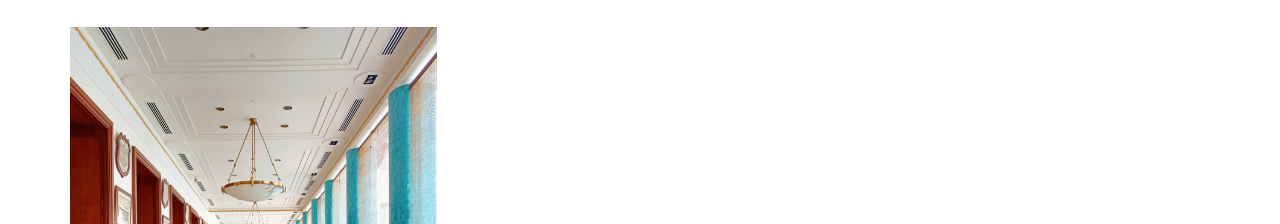
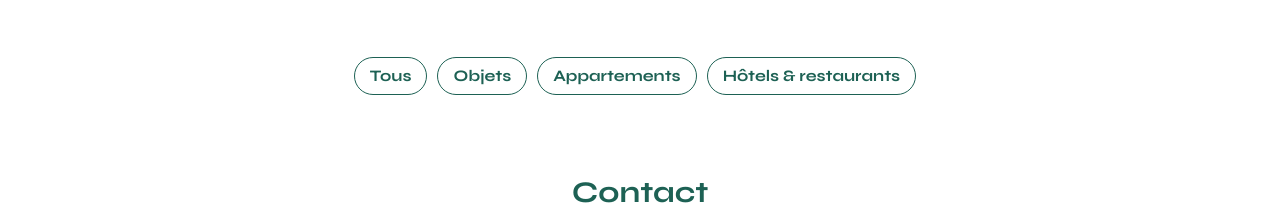
Before and after one commit to T0WT0W/Projet_3_Archi, a plain HTML site: page FrontEnd/index.html in a window 1280 px wide. Shown: the part 568-792 px from the top of the page. Drawn offline with nearby package versions, Linux system fonts and the light colour scheme; no server answers.

Commit message:
“Desktop”

```diff
--- a/FrontEnd/assets/script.js
+++ b/FrontEnd/assets/script.js
@@ -2,21 +2,15 @@ axios.get('http://localhost:5678/api/works')
   .then(function (response) {
     const works = response.data
     let gallery = document.getElementById("gallery")
-    let nouvelleFigure = document.createElement('figure')
-    let image = document.createElement('img')
-    image.src = "assets/images/hotel-first-arte-new-delhi.png"
-    let figcaption = document.createElement('figcaption')
-    figcaption.textContent = "Hotel First Arte - New Delhi"
-
-    gallery.append(nouvelleFigure)
-    nouvelleFigure.append(image)
-    nouvelleFigure.append(figcaption)
 
     for (let work of works) {
-        console.log(work.title)
+        let nouvelleFigure = document.createElement('figure')
+        let image = document.createElement('img')
+        image.src = work.imageUrl
+        let figcaption = document.createElement('figcaption')
+        figcaption.textContent = work.title
+        gallery.append(nouvelleFigure)
+        nouvelleFigure.append(image)
+        nouvelleFigure.append(figcaption)
     }
-
-
-
-
   })
--- a/FrontEnd/assets/style.css
+++ b/FrontEnd/assets/style.css
@@ -23,29 +23,36 @@ time, mark, audio, video {
 	font: inherit;
 	vertical-align: baseline;
 }
+
 /* HTML5 display-role reset for older browsers */
 article, aside, details, figcaption, figure,
 footer, header, hgroup, menu, nav, section {
 	display: block;
 }
+
 body {
 	line-height: 1;
 }
+
 ol, ul {
 	list-style: none;
 }
+
 blockquote, q {
 	quotes: none;
 }
+
 blockquote:before, blockquote:after,
 q:before, q:after {
 	content: '';
 	content: none;
 }
+
 table {
 	border-collapse: collapse;
 	border-spacing: 0;
 }
+
 /** end reset css**/
 body {
 	max-width: 1140px;
@@ -53,11 +60,13 @@ body {
 	font-family: 'Work Sans' ;
 	font-size: 14px;
 }
+
 header {
 	display: flex;
 	justify-content: space-between;
 	margin: 50px 0
 }
+
 section {
 	margin: 50px 0
 }
@@ -75,7 +84,6 @@ h1 > span {
 	font-family: 'Work Sans';
 	font-size:10px;
 	letter-spacing: 0.1em;
-;
 }
 
 h2{
@@ -84,12 +92,13 @@ h2{
 	font-size: 30px;
 	color: #1D6154
 }
+
 nav ul {
 	display: flex;
 	align-items: center;
 	list-style-type: none;
+}
 
-}
 nav li {
 	padding: 0 10px;
 	font-size: 1.2em;
@@ -98,13 +107,21 @@ nav li {
 li:hover {
 	color: #B1663C;
 }
+
+li:active {
+	font-weight: bold;
+	color: black;
+}
+
 #introduction {
 	display: flex;
 	align-items: center;
 }
+
 #introduction figure {
 	flex: 1
 }
+
 #introduction img {
 	display: block;
 	margin: auto;
@@ -114,6 +131,7 @@ li:hover {
 #introduction article {
 	flex: 1
 }
+
 #introduction h2 {
 	margin-bottom: 1em;
 }
@@ -121,10 +139,37 @@ li:hover {
 #introduction p {
 	margin-bottom: 0.5em;
 }
+
 #portfolio h2 {
 	text-align: center;
-	margin-bottom: 1em;
+	margin-bottom: 2em;
 }
+
+.filtres {
+	display: flex;
+	flex-direction: row;
+	justify-content: center;
+	margin-bottom: 2em;
+	color: #1D6154;
+	font-size: 16px;
+	font-weight: 700;
+	font-family: 'syne';
+}
+
+.filtres a {
+	border: 1px solid #1D6154;
+	border-radius: 60px;
+	padding: 10px 15px;
+	margin-right: 10px;
+}
+
+.filtres a:active,
+.filtres a:hover {
+	background-color: #1D6154;
+	color: white;
+	cursor: pointer;
+}
+
 .gallery {
 	width: 100%;
 	display: grid;
@@ -135,19 +180,21 @@ li:hover {
 
 .gallery img {
 	width: 100%;
+}
 
-}
 #contact {
 	width: 50%;
-margin: auto;
+	margin: auto;
 }
+
 #contact > * {
 	text-align: center;
+}
 
-}
 #contact h2{
 	margin-bottom: 20px;
 }
+
 #contact form {
 	text-align: left;
 	margin-top:30px;
@@ -161,9 +208,11 @@ margin: auto;
 	border: none;
 	box-shadow: 0px 4px 14px rgba(0, 0, 0, 0.09);
 }
+
 #contact label {
 	margin: 2em 0 1em 0;
 }
+
 #contact textarea {
 	border: none;
 	box-shadow: 0px 4px 14px rgba(0, 0, 0, 0.09);
--- a/FrontEnd/index.html
+++ b/FrontEnd/index.html
@@ -38,11 +38,21 @@
 	</section>
 	<section id="portfolio">
 		<h2>Mes Projets</h2>
+		<div class="filtres">
+			<a class="filtre1">
+				<p>Tous</p>
+			</a>
+			<a class="filtre2">
+				<p>Objets</p>
+			</a>
+			<a class="filtre3">
+				<p>Appartements</p>
+			</a>
+			<a class="filtre4">
+				<p>Hôtels & restaurants</p>
+			</a>
+		</div>
 		<div class="gallery" id="gallery">
-			<figure>
-				<img src="assets/images/hotel-first-arte-new-delhi.png" alt="Hotel First Arte - New Delhi">
-				<figcaption>Hotel First Arte - New Delhi</figcaption>
-			</figure>
 		</div>
 	</section>
 	<section id="contact">
```
